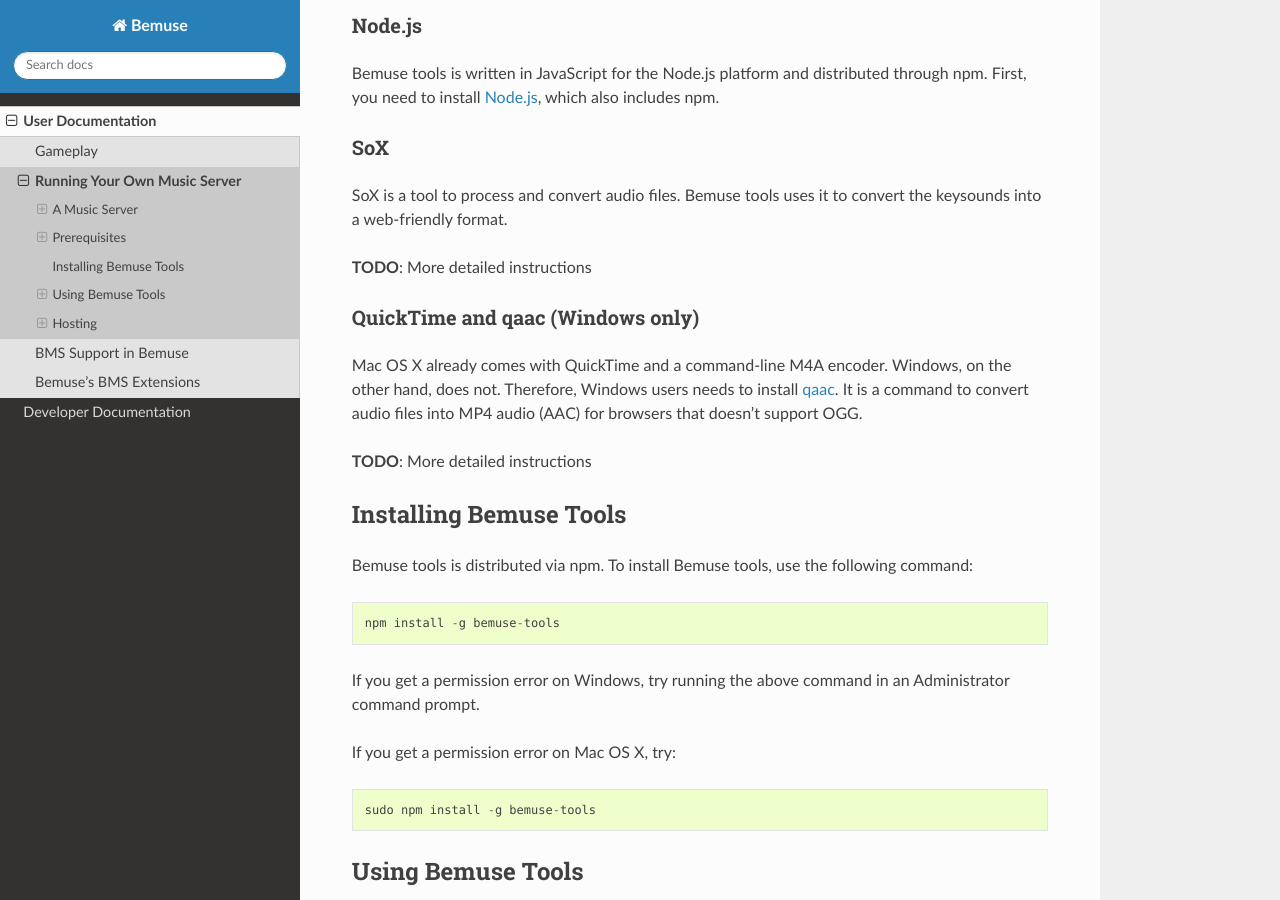
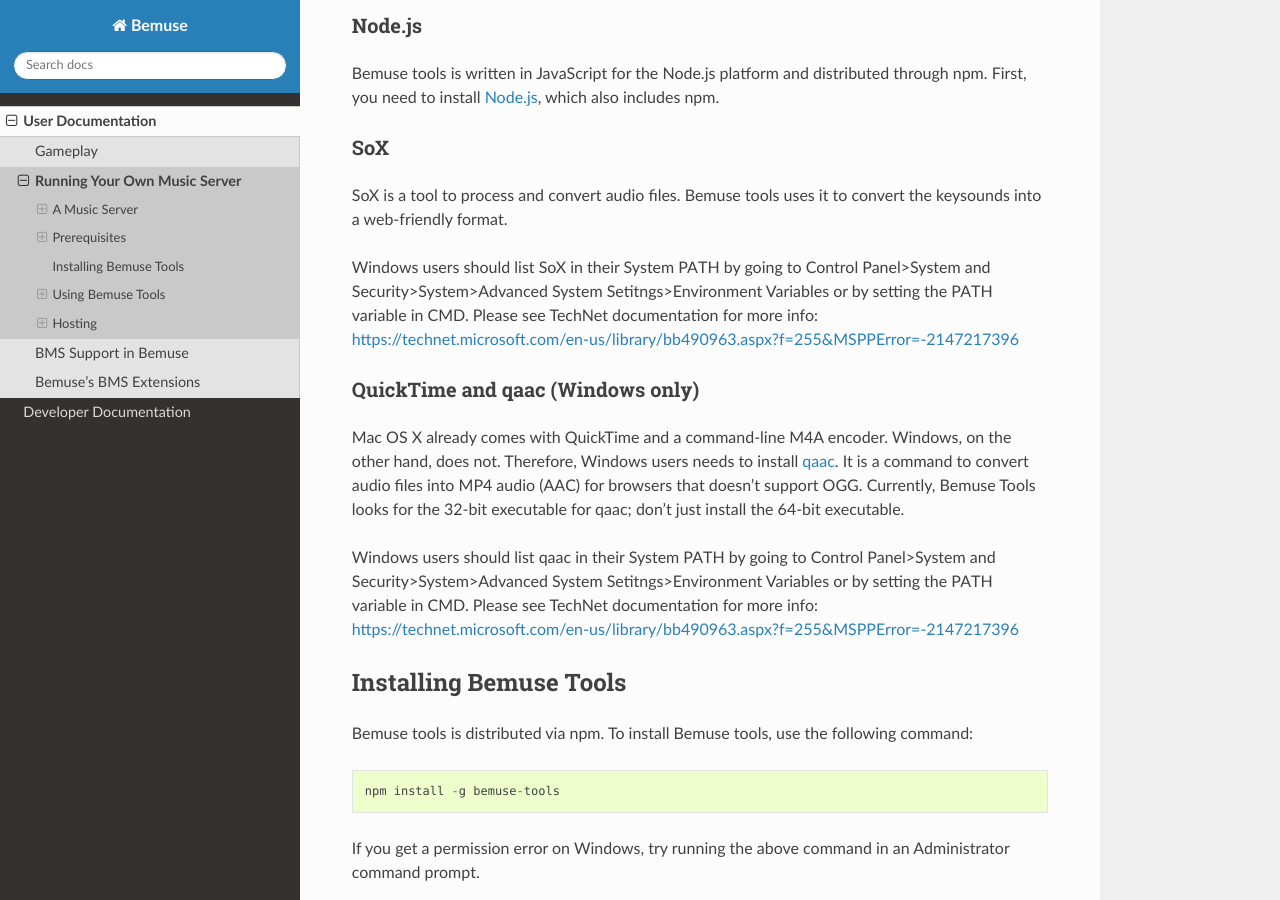
Before and after one commit to bemusic/bemuse, a Sphinx documentation site: the page built from docs/users/music-server.rst, in a window 1280 px wide and 900 px high, scrolled down 1522 px. Built offline with Sphinx 7.4.7 and the Read the Docs theme 2.0.0, drawn with Linux system fonts in a browser that asks for light colours; pages that are not in the unit, such as notebooks, are missing from menus; some of the changed text lies outside the part shown.

Commit message:
Update music-server.rst
added idiot-friendly instruction on installation of prereqs

```diff
--- a/docs/users/music-server.rst
+++ b/docs/users/music-server.rst
@@ -85,7 +85,7 @@
 SoX is a tool to process and convert audio files.
 Bemuse tools uses it to convert the keysounds into a web-friendly format.
 
-**TODO**: More detailed instructions
+Windows users should list SoX in their System PATH by going to Control Panel>System and Security>System>Advanced System Setitngs>Environment Variables or by setting the PATH variable in CMD. Please see TechNet documentation for more info: https://technet.microsoft.com/en-us/library/bb490963.aspx?f=255&MSPPError=-2147217396
 
 QuickTime and qaac (Windows only)
 ~~~~~~~~~~~~~~~~~~~~~~~~~~~~~~~~~
@@ -94,8 +94,9 @@
 Windows, on the other hand, does not.
 Therefore, Windows users needs to install `qaac <https://sites.google.com/site/qaacpage/>`_.
 It is a command to convert audio files into MP4 audio (AAC) for browsers that doesn't support OGG.
+Currently, Bemuse Tools looks for the 32-bit executable for qaac; don't just install the 64-bit executable.
 
-**TODO**: More detailed instructions
+Windows users should list qaac in their System PATH by going to Control Panel>System and Security>System>Advanced System Setitngs>Environment Variables or by setting the PATH variable in CMD. Please see TechNet documentation for more info: https://technet.microsoft.com/en-us/library/bb490963.aspx?f=255&MSPPError=-2147217396
 
 
 Installing Bemuse Tools
@@ -150,4 +151,6 @@
 
 Upload the files to the web server. Also set up CORS on the server to allow Bemuse to access.
 
+Direct players to your server with the following url:
+http://bemuse.ninja/?server=[SERVER URL]
 **TODO**: More detailed instructions
```
